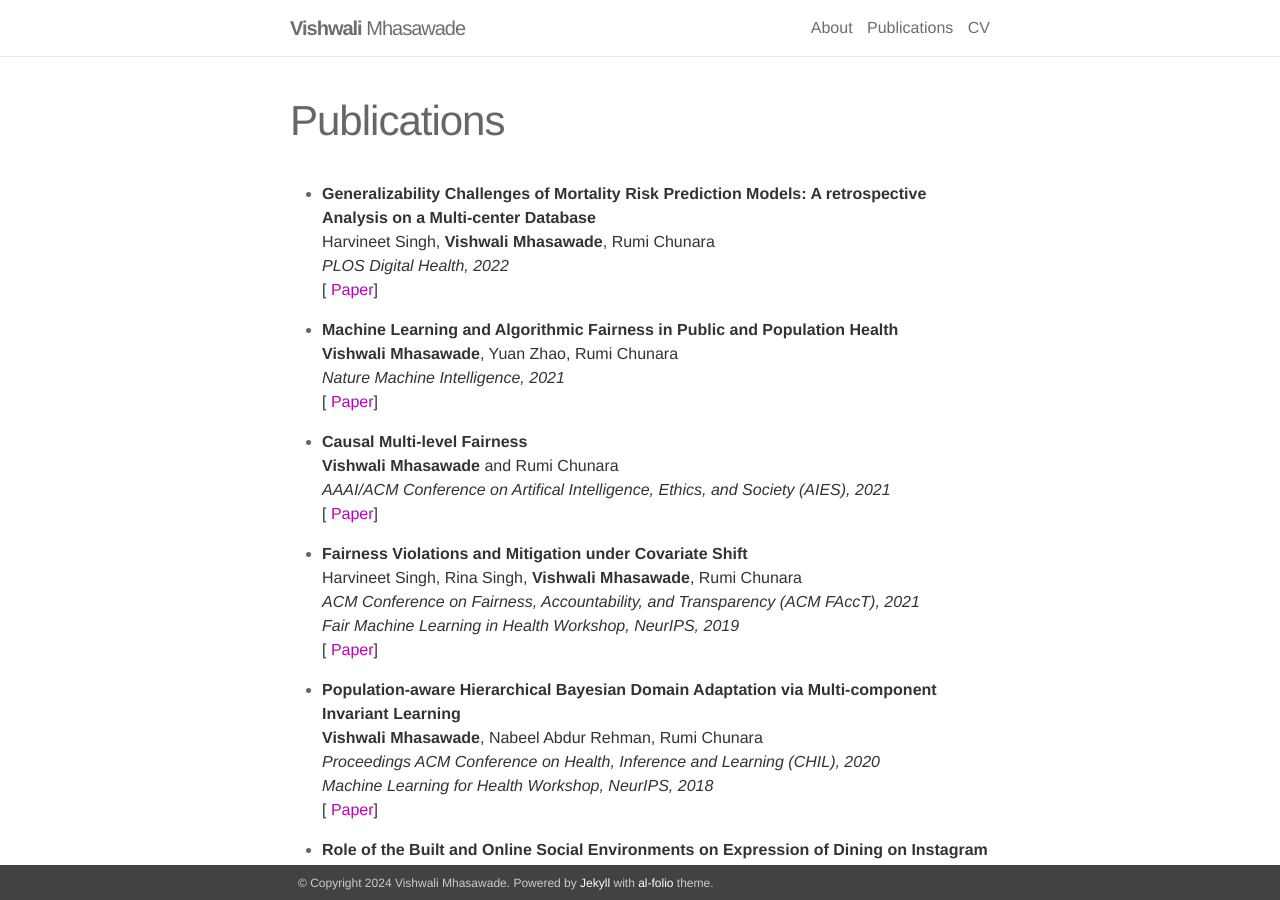
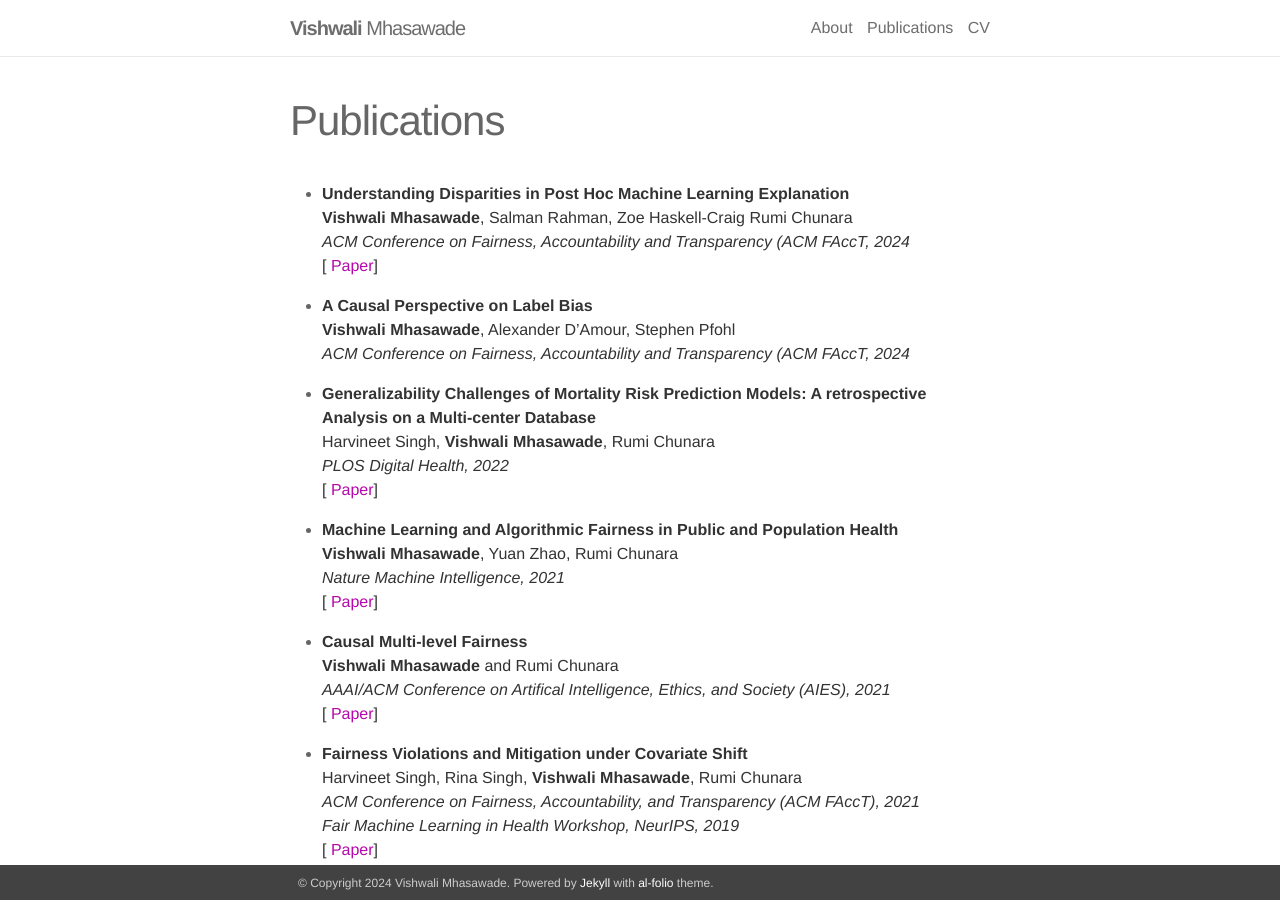
Before and after one commit to vishwali/vishwali.github.io, a Jekyll site: the page built from _pages/publications.md, in a window 1280 px wide and 900 px high. Built offline with Jekyll 4.4.1, drawn with Linux system fonts in a browser that asks for light colours; nearby versions of some CDN libraries.

Commit message:
Update publications.md

```diff
--- a/_pages/publications.md
+++ b/_pages/publications.md
@@ -4,6 +4,16 @@ permalink: /publications/
 title: Publications
 
 ---
++ **Understanding Disparities in Post Hoc Machine Learning Explanation** <br/>
+**Vishwali Mhasawade**, Salman Rahman, Zoe Haskell-Craig Rumi Chunara <br/>
+*ACM Conference on Fairness, Accountability and Transparency (ACM FAccT, 2024*<br/>
+[ [Paper](https://arxiv.org/abs/2401.14539)]
+
++ **A Causal Perspective on Label Bias** <br/>
+**Vishwali Mhasawade**, Alexander D'Amour,  Stephen Pfohl<br/>
+*ACM Conference on Fairness, Accountability and Transparency (ACM FAccT, 2024*<br/>
+
+
 + **Generalizability Challenges of Mortality Risk Prediction Models: A retrospective Analysis on a Multi-center Database** <br/>
 Harvineet Singh, **Vishwali Mhasawade**, Rumi Chunara <br/>
 *PLOS Digital Health, 2022*<br/>
```
